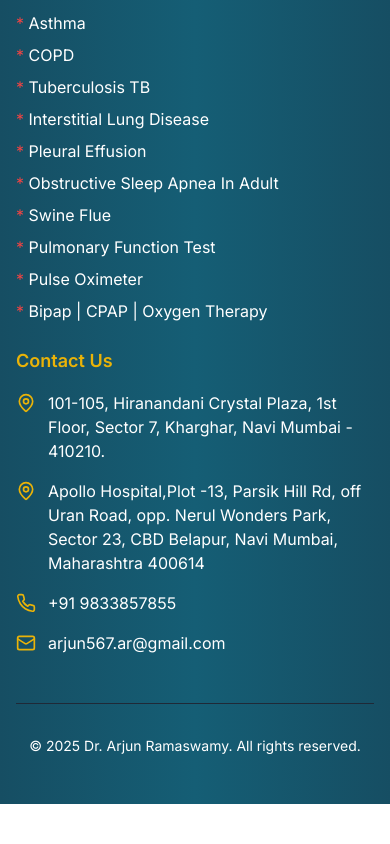
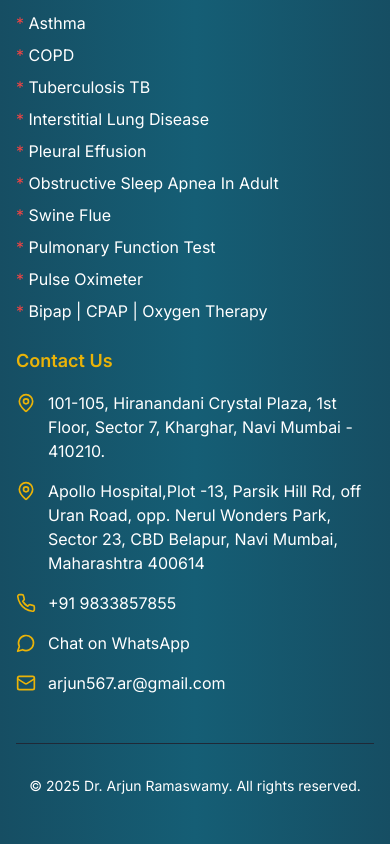
Before and after one commit to vikrant-mayekar/drarjun, a Next.js app: page / in a window 390 px wide. Shown: the part 9808-10652 px from the top of the page. Before the commit the page ends 10612 px from the top, so only its background shows below. Built offline with nearby package versions, Linux system fonts and the light colour scheme.

Commit message:
Added clickable phone and WhatsApp links in footer

```diff
--- a/components/footer.tsx
+++ b/components/footer.tsx
@@ -1,5 +1,5 @@
 import Link from "next/link"
-import { TreesIcon as Lungs, Mail, Phone, MapPin, Facebook, Twitter, Instagram, Linkedin } from "lucide-react"
+import { TreesIcon as Lungs, Mail, Phone, MapPin, Facebook, Twitter, Instagram, Linkedin, MessageCircle } from "lucide-react"
 import AutoScrollingServices from "./AutoScrollingServices"
 
 export default function Footer() {
@@ -141,11 +141,21 @@ export default function Footer() {
               </li>
               <li className="flex items-center gap-3">
                 <Phone className="h-5 w-5 text-yellow-500 flex-shrink-0" />
-                <span className="text-white hover:text-yellow-500 transition-colors">+91 9833857855</span>
+                <a href="tel:+919833857855" className="text-white hover:text-yellow-500 transition-colors flex items-center gap-2">
+                  +91 9833857855
+                </a>
+              </li>
+              <li className="flex items-center gap-3">
+                <MessageCircle className="h-5 w-5 text-yellow-500 flex-shrink-0" />
+                <a href="https://wa.me/919833857855" target="_blank" rel="noopener noreferrer" className="text-white hover:text-yellow-500 transition-colors flex items-center gap-2">
+                  Chat on WhatsApp
+                </a>
               </li>
               <li className="flex items-center gap-3">
                 <Mail className="h-5 w-5 text-yellow-500 flex-shrink-0" />
-                <span className="text-white hover:text-yellow-500 transition-colors">arjun567.ar@gmail.com</span>
+                <a href="mailto:arjun567.ar@gmail.com" className="text-white hover:text-yellow-500 transition-colors">
+                  arjun567.ar@gmail.com
+                </a>
               </li>
             </ul>
           </div>
```
